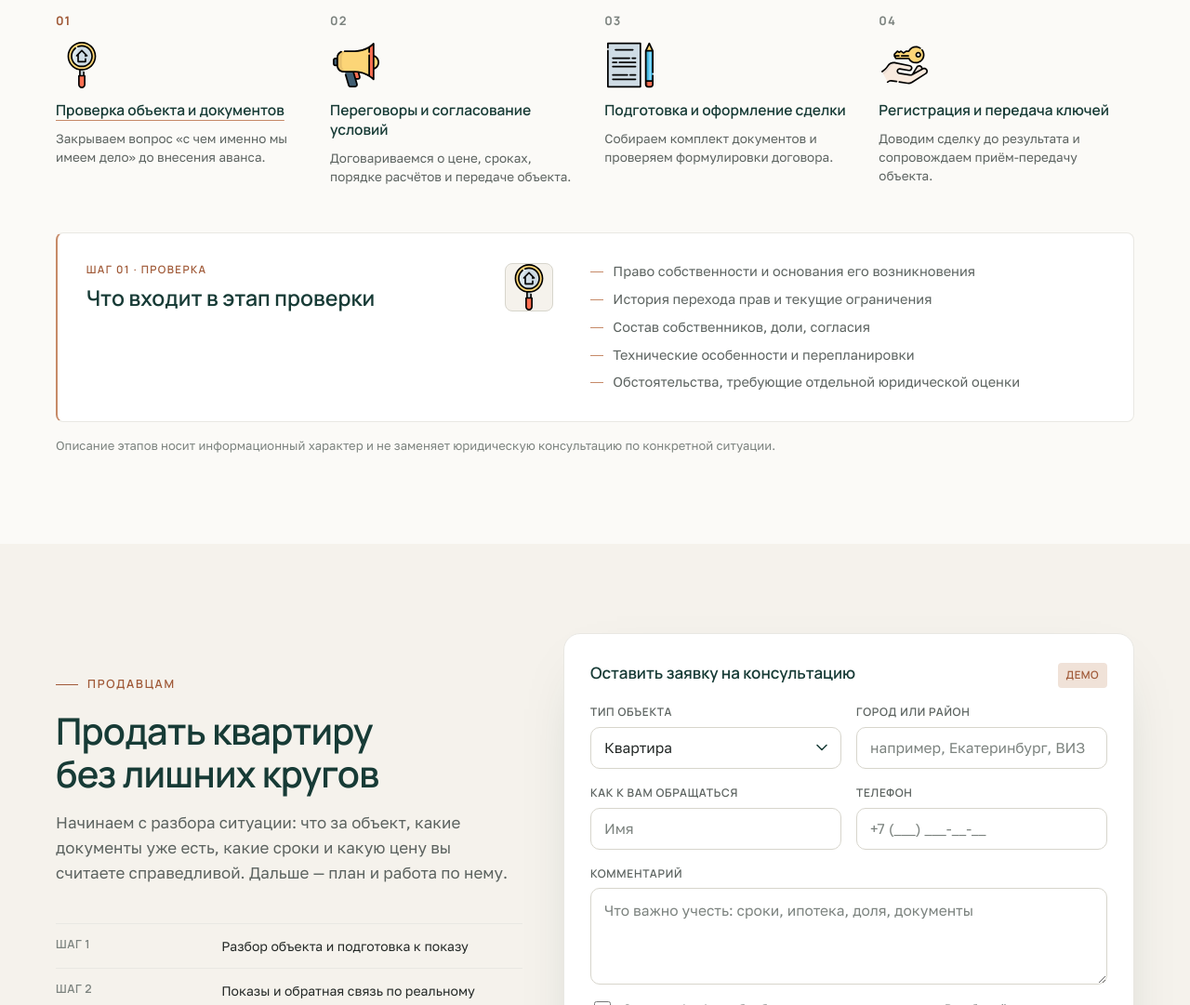
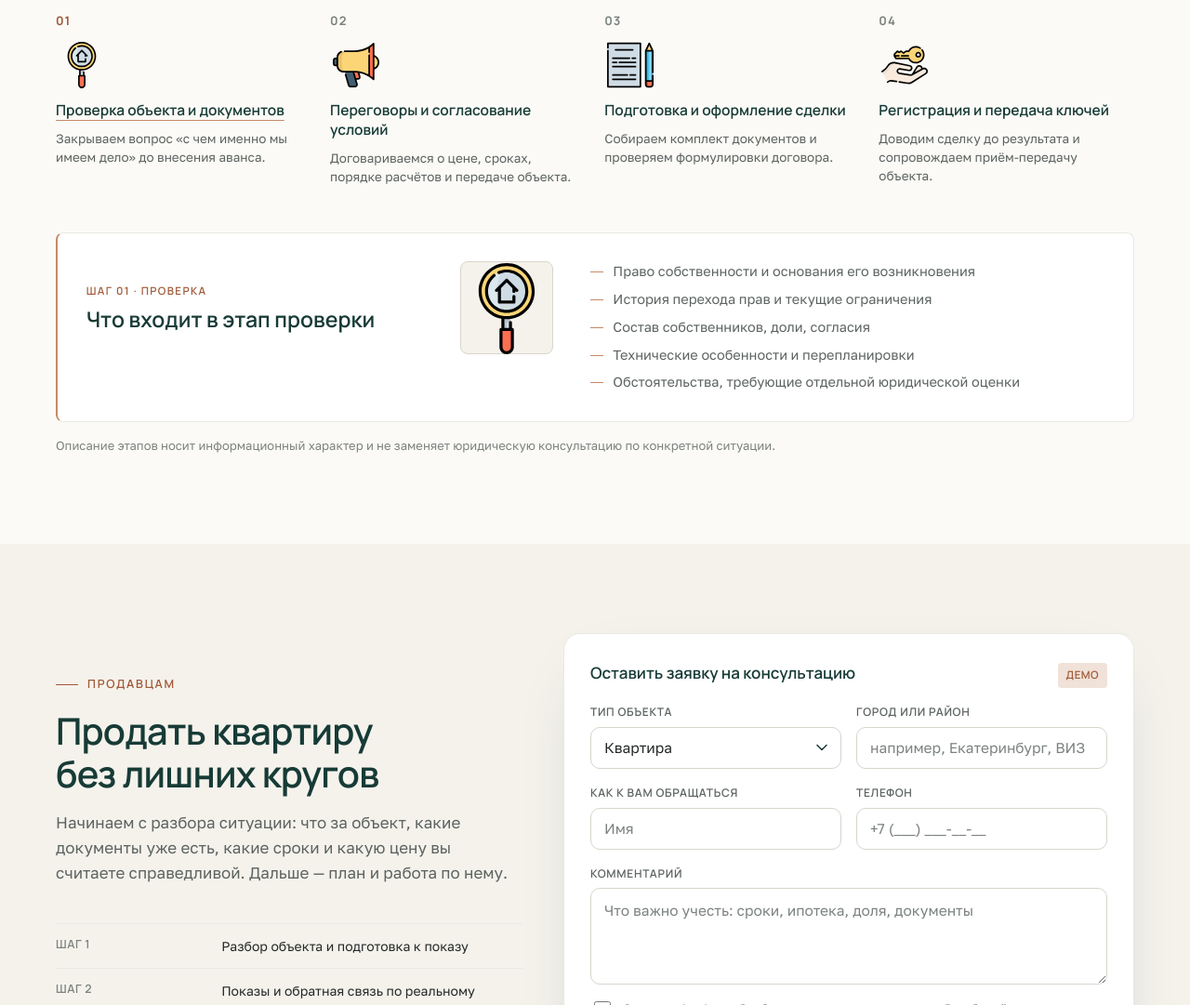
Before and after one commit to PushistiyAvocado/my_website, a plain HTML site: page prototype/index.html in a window 1280 px wide. Shown: the part 3058-4139 px from the top of the page at 93% size. Drawn offline with Linux system fonts and the light colour scheme.

Commit message:
Увеличил иконки 100

```diff
--- a/prototype/assets/css/site.css
+++ b/prototype/assets/css/site.css
@@ -772,7 +772,7 @@ textarea.field__control { min-height: 104px; resize: vertical; line-height: 1.55
 .route-detail__head-text { min-width: 0; }
 .route-detail__icon {
   flex: none;
-  width: 52px; height: 52px;
+  width: 100px; height: 100px;
   display: grid; place-items: center;
   border: 1px solid var(--c-line-strong);
   border-radius: var(--r-sm);
@@ -780,7 +780,7 @@ textarea.field__control { min-height: 104px; resize: vertical; line-height: 1.55
   color: var(--c-green-800);
 }
 .route-detail__icon svg,
-.route-detail__icon img { width: 50px; height: 50px; }
+.route-detail__icon img { width: 100px; height: 100px; }
 .route-detail__icon img { object-fit: contain; }
 .route-detail__list { display: grid; gap: 8px; }
 .route-detail__list li {
```
